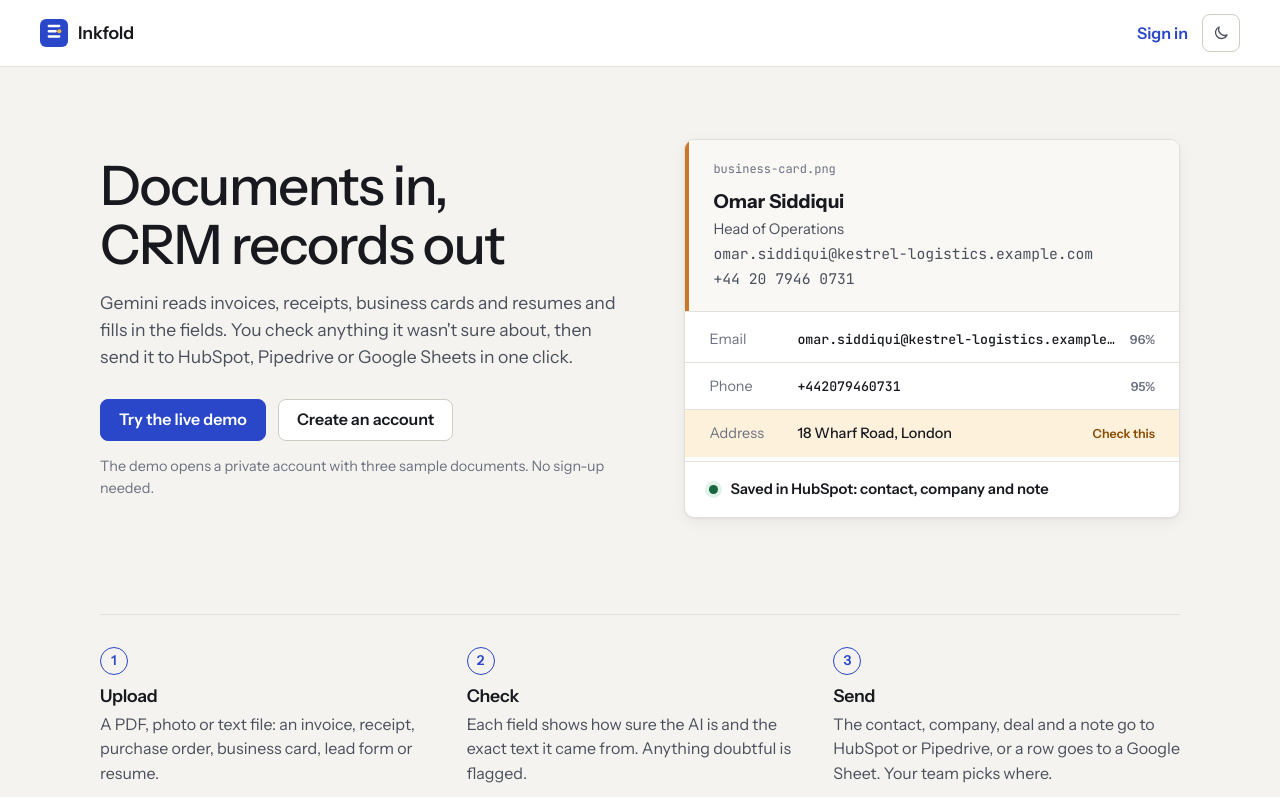
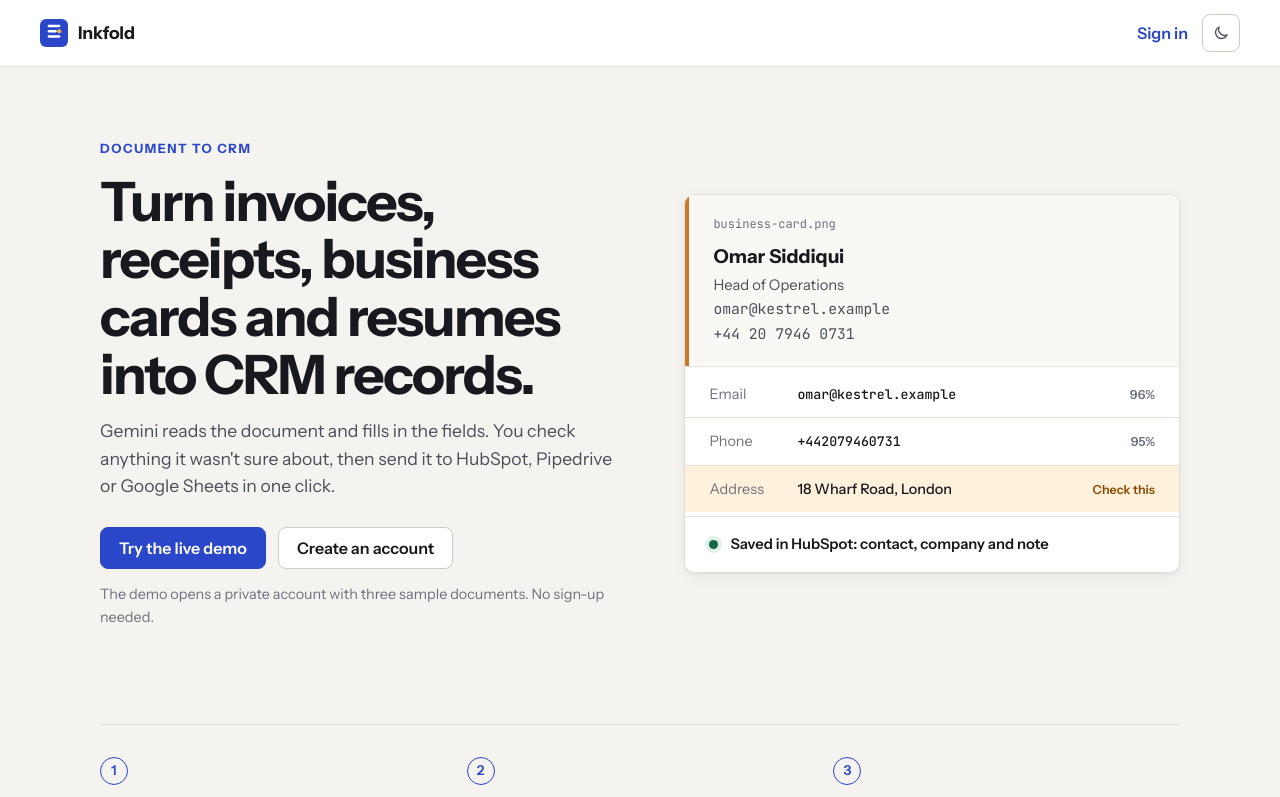
Before and after one commit to ahmad-zaman123/Inkfold, a React (Vite) app in the folder Frontend/: page / in a window 1280 px wide. Shown: the top 797 px of the page. Built offline with nearby package versions, Linux system fonts and the light colour scheme; no server answers.

Commit message:
Restore the original headline and headings; shorter sample email

```diff
--- a/Frontend/src/pages/Landing.jsx
+++ b/Frontend/src/pages/Landing.jsx
@@ -27,9 +27,10 @@ export default function Landing({ onDemo }) {
     <div className="landing">
       <section className="hero">
         <div className="hero-copy">
-          <h1>Documents in, CRM records out</h1>
+          <p className="eyebrow">Document to CRM</p>
+          <h1>Turn invoices, receipts, business cards and resumes into CRM records.</h1>
           <p className="lede">
-            Gemini reads invoices, receipts, business cards and resumes and fills in the fields. You check anything it wasn't sure about, then send it to
+            Gemini reads the document and fills in the fields. You check anything it wasn't sure about, then send it to
             HubSpot, Pipedrive or Google Sheets in one click.
           </p>
           <div className="actions">
@@ -49,11 +50,11 @@ export default function Landing({ onDemo }) {
             <span className="example-tag">business-card.png</span>
             <strong>Omar Siddiqui</strong>
             <span>Head of Operations</span>
-            <span className="mono">omar.siddiqui@kestrel-logistics.example.com</span>
+            <span className="mono">omar@kestrel.example</span>
             <span className="mono">+44 20 7946 0731</span>
           </div>
           <div className="example-fields">
-            <div className="example-row"><span>Email</span><b className="mono">omar.siddiqui@kestrel-logistics.example.com</b><i>96%</i></div>
+            <div className="example-row"><span>Email</span><b className="mono">omar@kestrel.example</b><i>96%</i></div>
             <div className="example-row"><span>Phone</span><b className="mono">+442079460731</b><i>95%</i></div>
             <div className="example-row warn"><span>Address</span><b>18 Wharf Road, London</b><i>Check this</i></div>
           </div>
--- a/Frontend/src/styles.css
+++ b/Frontend/src/styles.css
@@ -66,8 +66,7 @@ body {
   font: 16px/1.55 var(--font);
   -webkit-font-smoothing: antialiased;
 }
-h1, h2, h3 { line-height: 1.2; margin: 0; letter-spacing: -0.015em; font-weight: 600; }
-h1 { font-weight: 500; }
+h1, h2, h3 { line-height: 1.2; margin: 0; letter-spacing: -0.015em; }
 a { color: var(--accent); text-underline-offset: 3px; }
 button, input, textarea { font: inherit; color: inherit; }
 :focus-visible { outline: 2px solid var(--focus); outline-offset: 2px; border-radius: 4px; }
@@ -83,7 +82,7 @@ button, input, textarea { font: inherit; color: inherit; }
   display: flex; align-items: center; justify-content: space-between; gap: 16px;
   padding: 14px clamp(16px, 4vw, 40px); border-bottom: 1px solid var(--rule); background: var(--surface);
 }
-.brand { display: inline-flex; align-items: center; gap: 10px; color: var(--ink); font-weight: 600; font-size: 1.1rem; text-decoration: none; letter-spacing: -0.01em; }
+.brand { display: inline-flex; align-items: center; gap: 10px; color: var(--ink); font-weight: 700; font-size: 1.1rem; text-decoration: none; letter-spacing: -0.01em; }
 .mark { width: 28px; height: 28px; }
 .mark rect { fill: var(--accent); }
 .mark path { stroke: var(--accent-ink); stroke-width: 2.6; stroke-linecap: round; fill: none; }
@@ -147,8 +146,8 @@ button, input, textarea { font: inherit; color: inherit; }
 /* Landing */
 .landing { width: min(1160px, 100%); margin: 0 auto; padding: clamp(28px, 6vw, 72px) clamp(16px, 4vw, 40px) 40px; }
 .hero { display: grid; grid-template-columns: minmax(0, 1.05fr) minmax(0, 1fr); gap: clamp(28px, 5vw, 64px); align-items: center; }
-.eyebrow { color: var(--accent); font-weight: 600; font-size: 0.95rem; margin: 0 0 12px; }
-.hero h1 { font-size: clamp(2.1rem, 4.6vw, 3.4rem); letter-spacing: -0.025em; line-height: 1.08; text-wrap: balance; }
+.eyebrow { color: var(--accent); font-weight: 700; font-size: 0.8rem; letter-spacing: 0.12em; text-transform: uppercase; margin: 0 0 14px; }
+.hero h1 { font-size: clamp(2.1rem, 4.6vw, 3.4rem); letter-spacing: -0.03em; line-height: 1.06; }
 .actions { display: flex; flex-wrap: wrap; gap: 12px; margin-top: 28px; }
 .fineprint { color: var(--muted); font-size: 0.9rem; margin: 14px 0 0; }
 .example { margin: 0; display: grid; background: var(--surface); border: 1px solid var(--rule); border-radius: var(--radius); box-shadow: var(--shadow); overflow: hidden; }
@@ -294,7 +293,7 @@ input:disabled, textarea:disabled { background: var(--surface-2); color: var(--m
 .sync-head { display: flex; justify-content: space-between; align-items: center; margin-bottom: 16px; }
 .sync-head h2 { font-size: 1.05rem; }
 .crm, .timeline { margin-top: 20px; padding-top: 16px; border-top: 1px solid var(--rule); }
-.crm-title { margin: 0 0 8px; font-size: 0.9rem; font-weight: 600; color: var(--ink-2); }
+.crm-title { margin: 0 0 8px; font-size: 0.78rem; font-weight: 700; letter-spacing: 0.1em; text-transform: uppercase; color: var(--muted); }
 .crm dl { margin: 0; display: grid; gap: 4px; }
 .crm dl div { display: flex; justify-content: space-between; font-size: 0.92rem; }
 .crm dt { color: var(--ink-2); }
```
